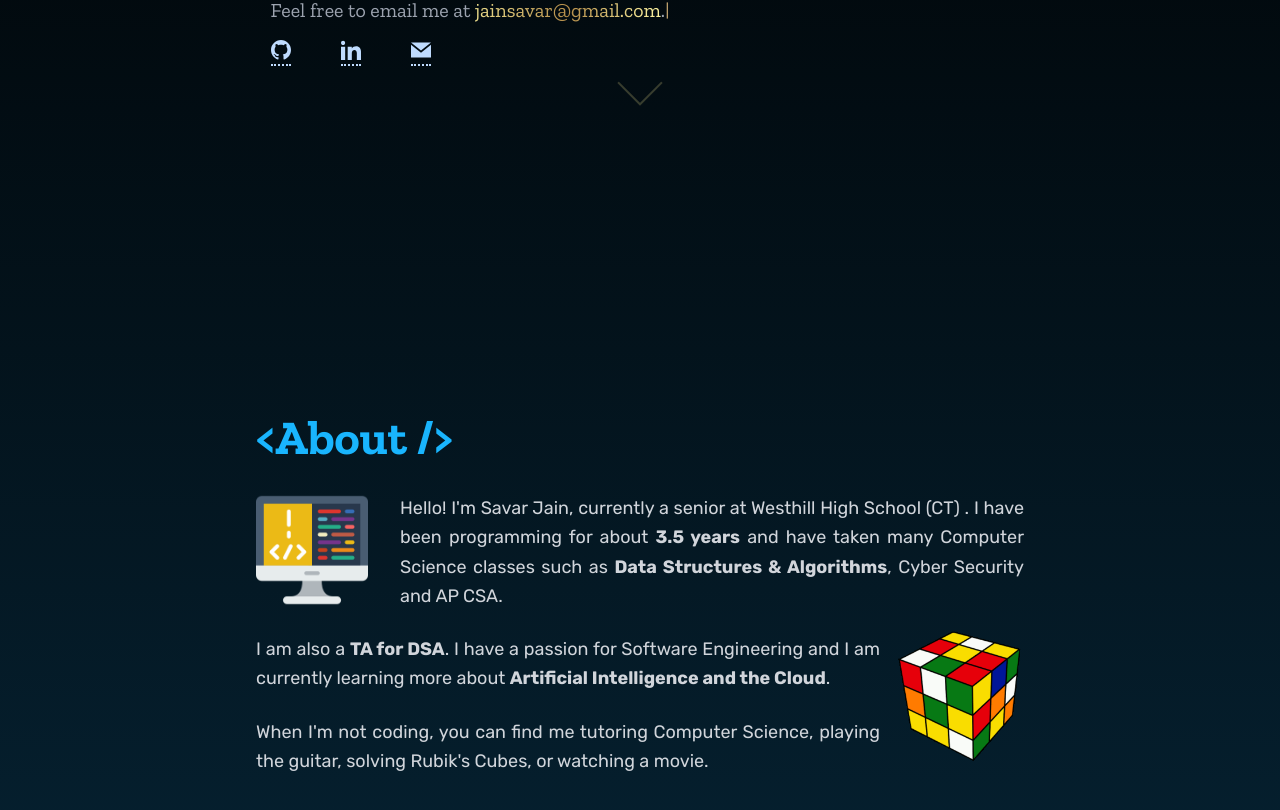
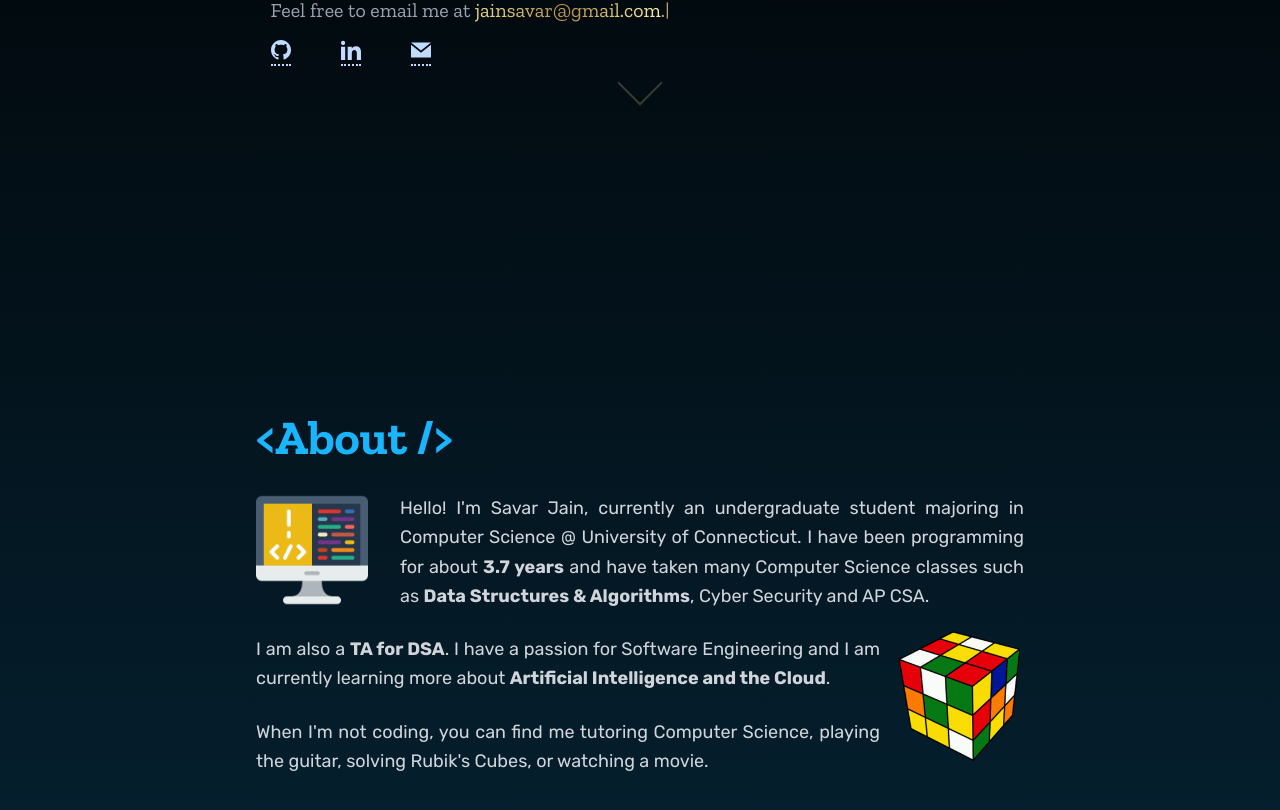
Before and after one commit to SavarJ/jainsavar.com, a React (Create React App) app: page / in a window 1280 px wide. Shown: the part 402-1212 px from the top of the page. Built offline with nearby package versions, Linux system fonts and the light colour scheme.

Commit message:
Add dynamic years

```diff
--- a/src/components/sections/About/FirstParagraph.tsx
+++ b/src/components/sections/About/FirstParagraph.tsx
@@ -1,3 +1,4 @@
+import { useState } from "react";
 import Paragraph from "./OtherComponents";
 
 const FirstParagraph: React.FC = () => {
@@ -5,9 +6,10 @@ const FirstParagraph: React.FC = () => {
     <>
       <img src="/coding.png" alt="Coding-img" className="pr-8 pb-4 w-36 sm:float-left" />
       <Paragraph>
-        Hello! I'm Savar Jain, currently a senior at Westhill High School (CT) . I have been programming for
-        about <strong>3.5 years</strong> and have taken many Computer Science classes such as{" "}
-        <strong>Data Structures & Algorithms</strong>, Cyber Security and AP CSA.
+        Hello! I'm Savar Jain, currently an undergraduate student majoring in Computer Science @ University of
+        Connecticut. I have been programming for about <NumberOfYearsOfProgramming /> and have taken many
+        Computer Science classes such as <strong>Data Structures & Algorithms</strong>, Cyber Security and AP
+        CSA.
       </Paragraph>
       <div className="flex flex-col sm:block">
         <img
@@ -25,4 +27,21 @@ const FirstParagraph: React.FC = () => {
   );
 };
 
+const NumberOfYearsOfProgramming: React.FC = () => {
+  const [years, setYears] = useState(() => {
+    const startDate = new Date("2018-05-01");
+    const currentDate = new Date();
+    const diff = currentDate.getTime() - startDate.getTime();
+    const days = Math.floor(diff / (1000 * 60 * 60 * 24));
+    const years = days / 365;
+    return Math.round(years * 100) / 100;
+  });
+
+  return (
+    <span>
+      <strong>{years} years</strong>
+    </span>
+  );
+};
+
 export default FirstParagraph;
```
